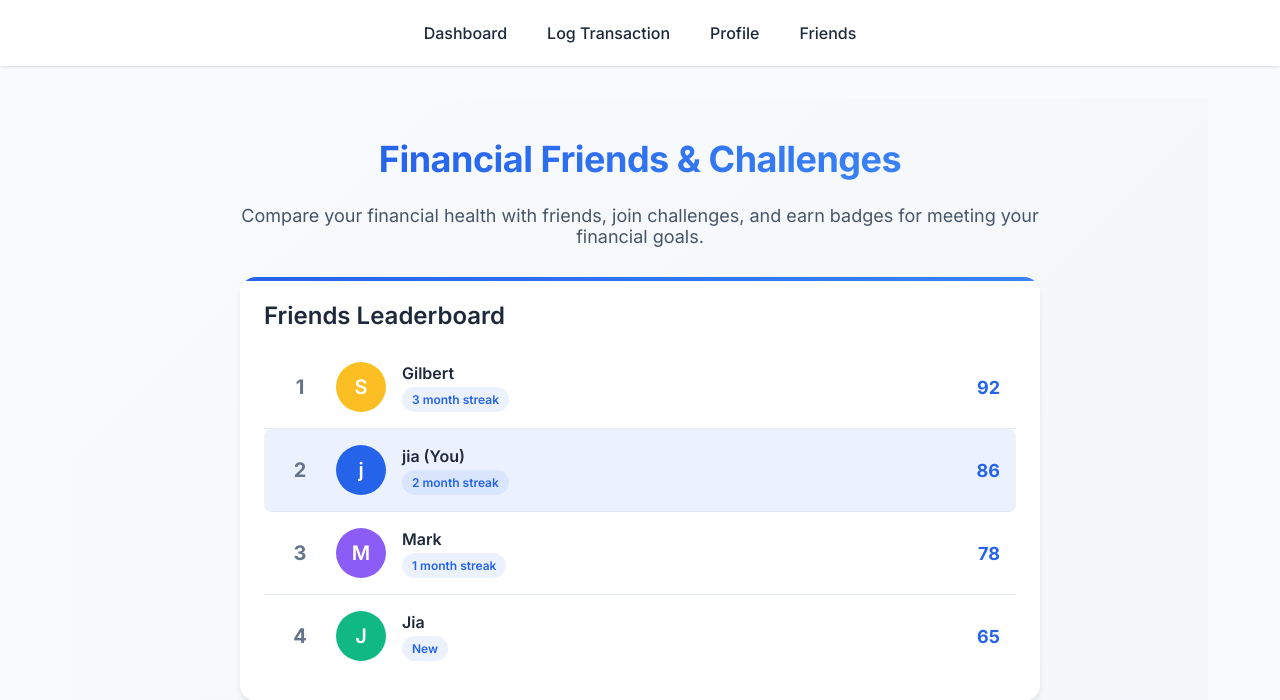
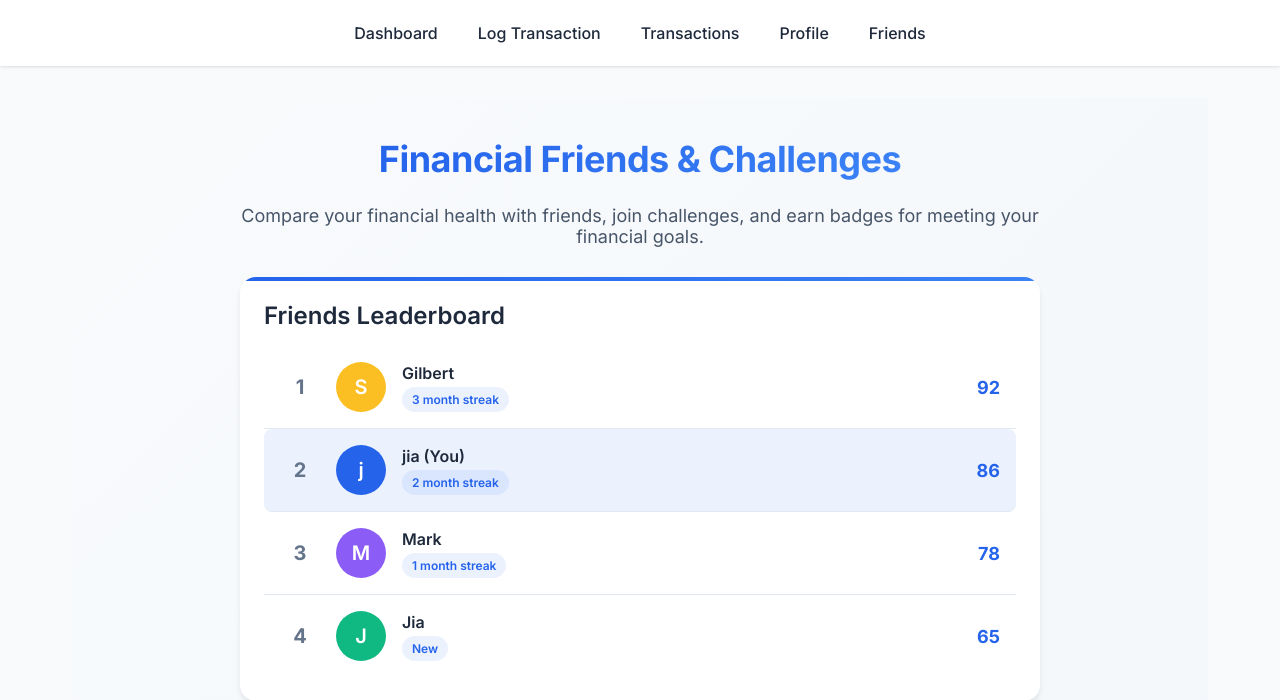
Before and after one commit to blueberryRhyme/FinanceDataAnalytics, a Flask app: page /friends in a window 1280 px wide. Shown: the top 700 px of the page. Run offline with Flask 3, Linux system fonts and the light colour scheme; a user stored in the database is signed in; some libraries are stand-ins or nearby versions.

Commit message:
Added Transactions on navigation bar

```diff
--- a/app/templates/base.html
+++ b/app/templates/base.html
@@ -36,6 +36,7 @@
       <nav class="main-nav">
         <a href="{{ url_for('main.dashboard') }}" class="nav-link">Dashboard</a>
         <a href="{{ url_for('main.transactionForm') }}" class="nav-link">Log Transaction</a>
+        <a href="{{ url_for('main.transactions') }}" class="nav-link">Transactions</a>
         <a href="{{ url_for('main.profile') }}" class="nav-link">Profile</a>
         <a href="{{ url_for('main.friends') }}" class="nav-link">Friends</a>
       </nav>
```
